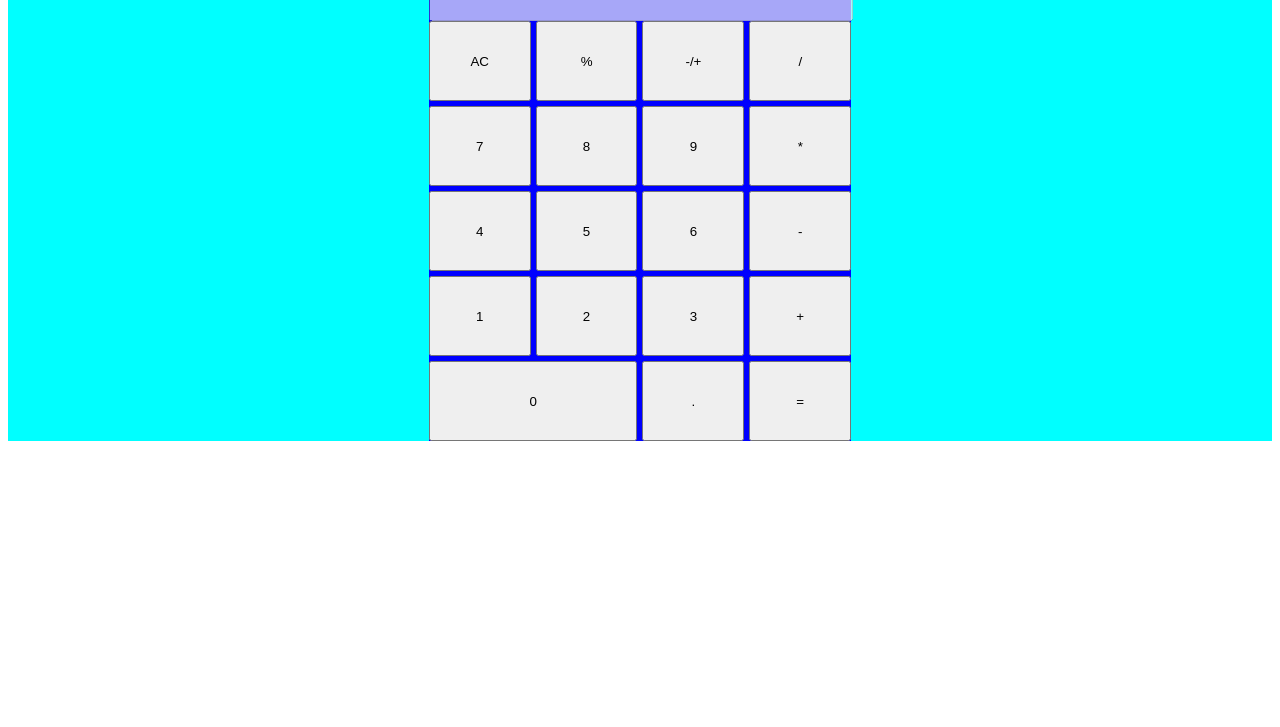
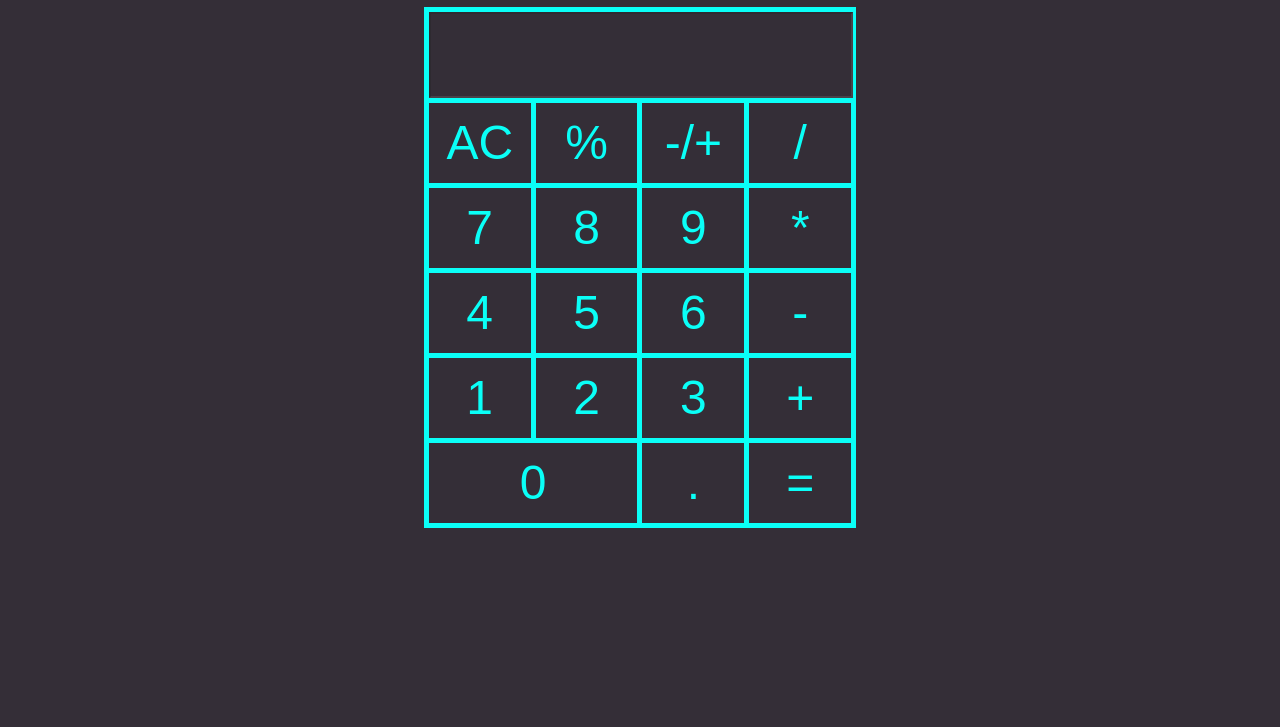
Before and after one commit to Angeldak/projectCalculatorRefactored, a plain HTML site: page index.html in a window 1280 px wide. Shown: the part 73-800 px from the top of the page. Drawn offline with Linux system fonts and the light colour scheme.

Commit message:
updated colors

```diff
--- a/index.html
+++ b/index.html
@@ -10,6 +10,7 @@
 </head>
 
 <body>
+    <h1>LloydRP Calculator App - Refactored</h1>
     <div class="container">
         <div class="calculatorBody">
             <div class="calcBodyDisplay">
@@ -17,6 +18,7 @@
             </div>
             <div class="calcBodyKeys gridLayout">
                 <button class="clearKey" value="AC">AC</button>
+                <!-- Need to add functionality for % and negpos -->
                 <button class="percentKey" value="%">%</button>
                 <button class="negPosKey" value="negpos">-/+</button>
                 <button class="operatorKeys" value="/">/</button>
--- a/styles.css
+++ b/styles.css
@@ -1,19 +1,40 @@
+html {
+    background-color: #342E37;
+    color: #0AFFF7;
+    text-align: center;
+}
+
+button {
+    background-color: #342E37;
+    color: #0AFFF7;
+    font-size: 3REM;
+    border: none;
+}
+
+button:hover {
+    background-color: #138E90;
+}
+
 .container {
     width: 100%;
-    background-color: aqua;
     display: flex;
     justify-content: center;
 }
 
 .calculatorBody {
     width: 33vw;
-    background-color: blue;
+    border: 5px solid #0AFFF7;
+    background-color: #0AFFF7;
 }
 
 .calcDisplay {
     width: 32.5vw;
     height: 5REM;
     font-size: 5REM;
+    text-align: end;
+    background-color: #342E37;
+    color: #0AFFF7;
+    margin-bottom: 5px;
 }
 
 .gridLayout {
```
